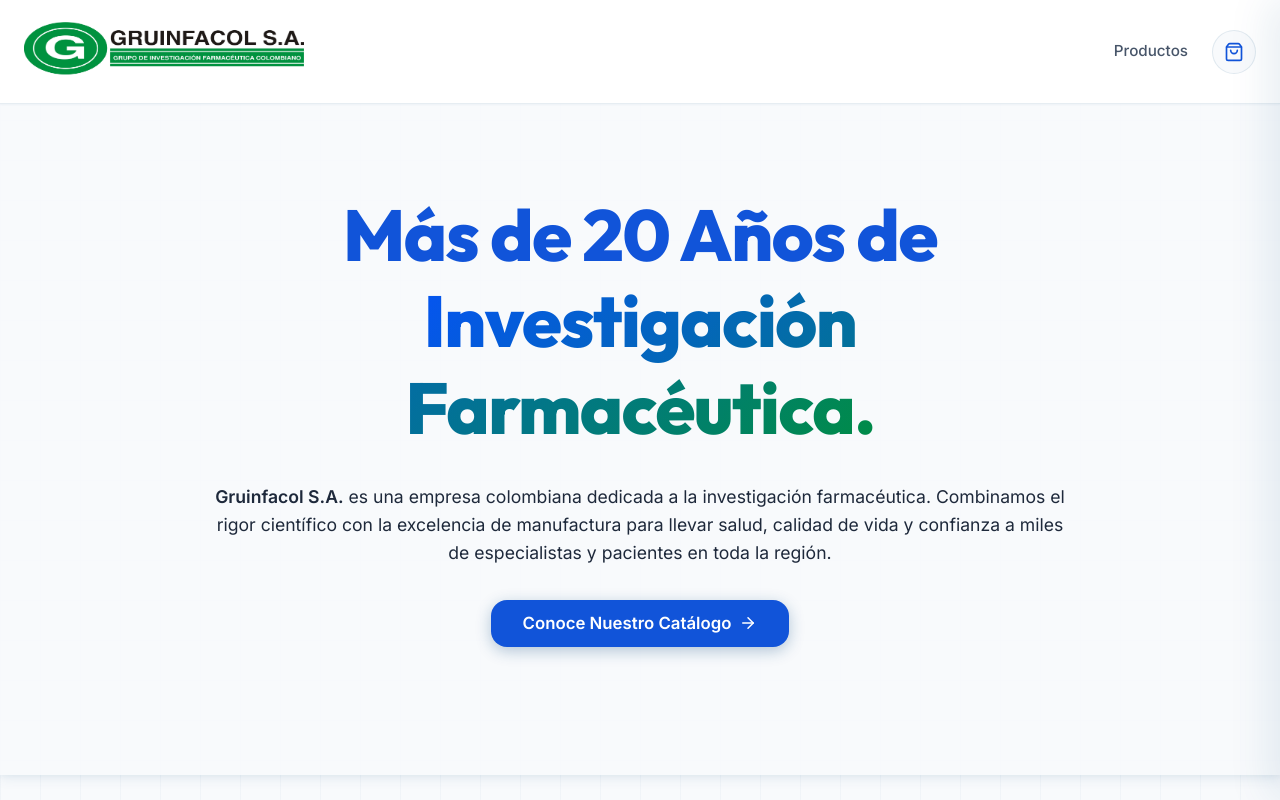
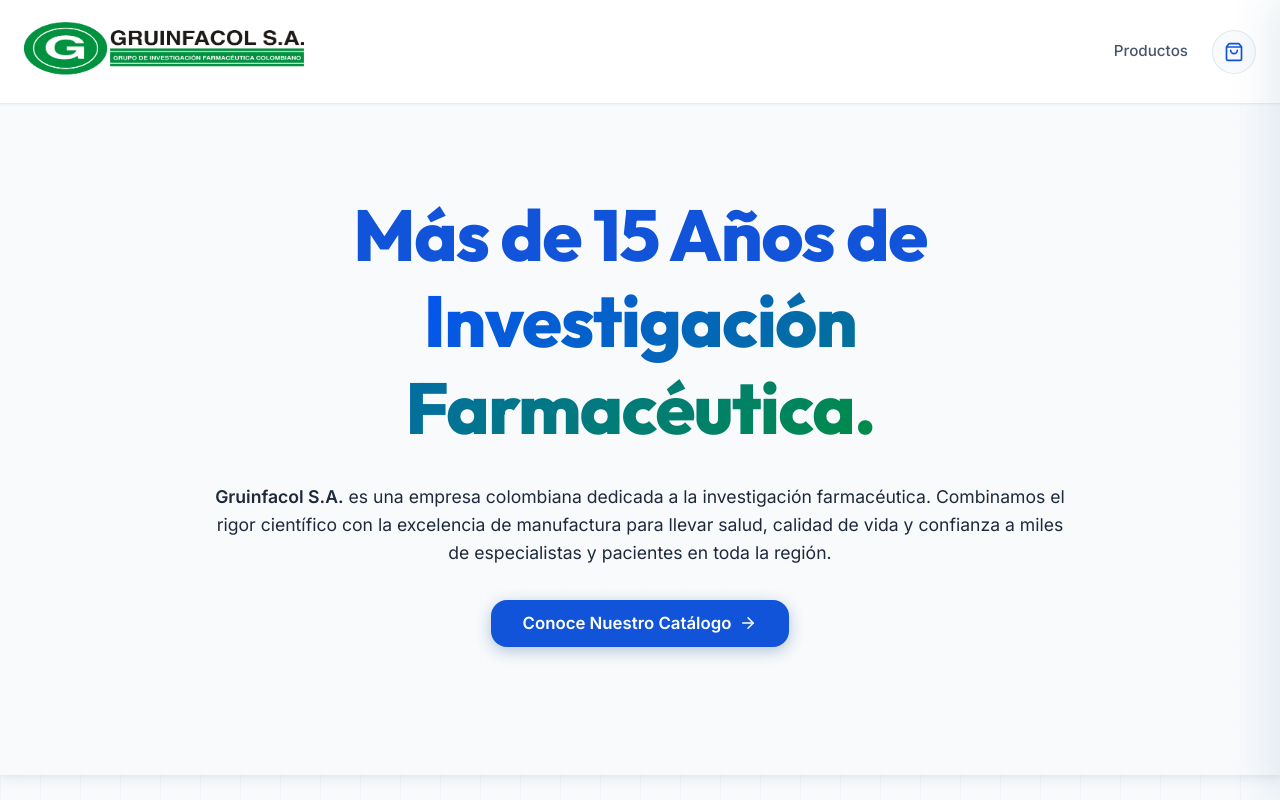
Before and after one commit to JRoldanG/demo_gru, a Next.js app: page / in a window 1280 px wide. Shown: the top 800 px of the page. Built offline with nearby package versions, Linux system fonts and the light colour scheme.

Commit message:
Update company age to 15 years

```diff
--- a/src/app/layout.tsx
+++ b/src/app/layout.tsx
@@ -36,7 +36,7 @@
         <div>
           <img src="/logo.png" alt="Gruinfacol S.A." style={{ maxWidth: "200px", marginBottom: "var(--space-md)" }} />
           <p style={{ color: "var(--text-secondary)", fontSize: "0.95rem", lineHeight: 1.6 }}>
-            Más de 20 años de excelencia e investigación farmacéutica en Colombia. Mejorando la calidad de vida a través de la innovación científica.
+            Más de 15 años de excelencia e investigación farmacéutica en Colombia. Mejorando la calidad de vida a través de la innovación científica.
           </p>
         </div>
 
@@ -79,7 +79,7 @@
     <html lang="es">
       <head>
         <title>Gruinfacol S.A. | Investigación Farmacéutica Colombiana</title>
-        <meta name="description" content="Gruinfacol S.A. es una empresa colombiana dedicada a la investigación farmacéutica con más de 20 años de experiencia." />
+        <meta name="description" content="Gruinfacol S.A. es una empresa colombiana dedicada a la investigación farmacéutica con más de 15 años de experiencia." />
       </head>
       <body>
         <CartProvider>
--- a/src/app/page.tsx
+++ b/src/app/page.tsx
@@ -168,7 +168,7 @@
       >
         <div className="container" style={{ position: 'relative', zIndex: 10, maxWidth: "900px" }}>
           <h1 className="kinetic-header">
-            Más de 20 Años de<br />
+            Más de 15 Años de<br />
             <span className="text-gradient-primary">Investigación Farmacéutica.</span>
           </h1>
           <p className="text-sub" style={{ margin: 'var(--space-lg) auto', color: "var(--text-primary)", fontSize: "1.1rem", maxWidth: "100%" }}>
```
